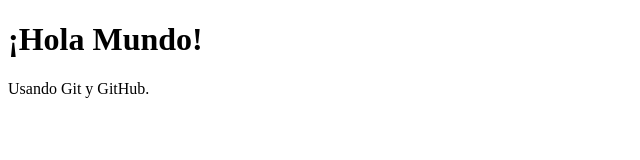
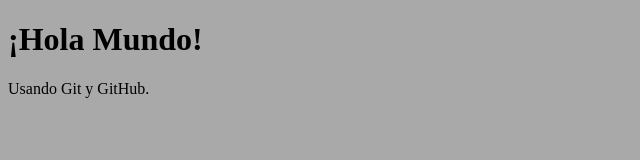
Before and after one commit to Romeo2Sierra/Repo01, a plain HTML site: page index.html in a window 1280 px wide. Shown: the whole page, without its empty margins (0-640 px from the left). Drawn offline with Linux system fonts and the light colour scheme.

Commit message:
Vinculando archivo de estilos CSS

```diff
--- a/css/styles.css
+++ b/css/styles.css
@@ -0,0 +1,3 @@
+body {
+	background-color: darkgrey;
+}
--- a/index.html
+++ b/index.html
@@ -3,6 +3,7 @@
 	<head>
 		<meta charset="UTF-8">
 		<meta name="viewport" content="width=device-width, initial-scale=1.0">
+		<link rel="stylesheet" href="css/styles.css">
 		<title>Usando Git y GitHub</title>
 	</head>
 	<body>
```
